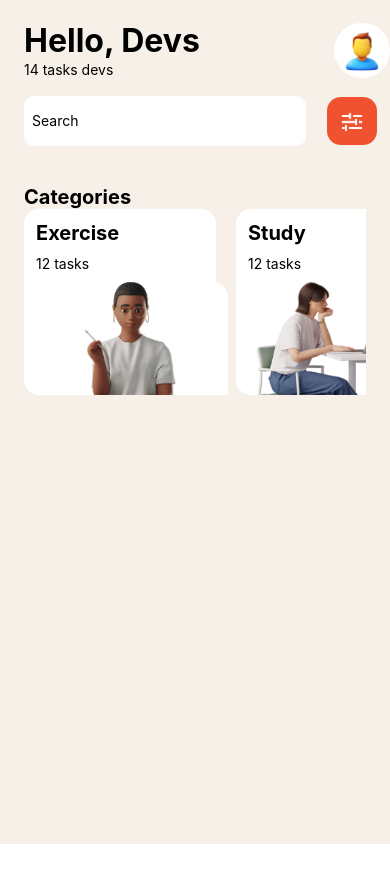
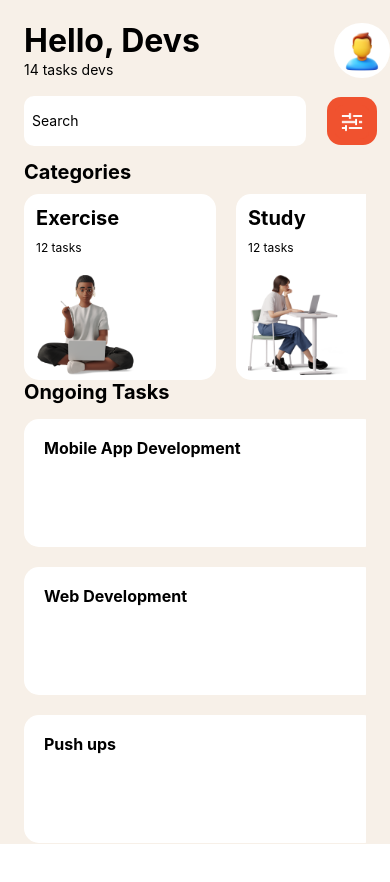
Before and after one commit to Stan1-0/rn-assignment3-11253377, a React Native app: screen / in a window 390 px wide. Shown: the top 882 px of the page. Before the commit the page ends 844 px from the top, so only its background shows below. Built offline with nearby package versions, Linux system fonts and the light colour scheme.

Commit message:
"Added new categories to categoriesData, updated import statement, and modified App component with new FlatList for ongoing tasks and updated styles."

```diff
--- a/App.js
+++ b/App.js
@@ -7,9 +7,8 @@ import {
   Image,
   TouchableOpacity,
   TextInput,
+  FlatList,
 } from "react-native";
-import { FlatList } from "react-native";
-
 
 const categoriesData = [
   {
@@ -21,6 +20,42 @@ const categoriesData = [
   {
     id: 2,
     name: "Study",
+    description: "12 tasks",
+    Image: require("./assets/study.png"),
+  },
+  {
+    id: 3,
+    name: "Code",
+    description: "12 tasks",
+    Image: require("./assets/code.png"),
+  },
+  {
+    id: 4,
+    name: "Cook",
+    description: "12 tasks",
+    Image: require("./assets/study.png"),
+  },
+  {
+    id: 5,
+    name: "Meditation",
+    description: "12 tasks",
+    Image: require("./assets/study.png"),
+  },
+  {
+    id: 6,
+    name: "Sleep",
+    description: "12 tasks",
+    Image: require("./assets/study.png"),
+  },
+  {
+    id: 7,
+    name: "CleanUp",
+    description: "12 tasks",
+    Image: require("./assets/study.png"),
+  },
+  {
+    id: 8,
+    name: "Gaming",
     description: "12 tasks",
     Image: require("./assets/study.png"),
   },
@@ -53,10 +88,12 @@ const App = () => {
           <View style={styles.searchBar}>
             <TextInput style={styles.input} placeholder="Search" />
             <View style={styles.filterIcon}>
+              <TouchableOpacity>
               <Image
                 source={require("./assets/filter.png")}
                 style={styles.filterPicture}
               />
+              </TouchableOpacity>
             </View>
           </View>
 
@@ -70,12 +107,25 @@ const App = () => {
                   <Text style={styles.categoryDescription}>
                     {item.description}
                   </Text>
-                  <Image source={item.Image} style={styles.categoryItem} />
+                  <Image source={item.Image} style={styles.categoryImage} />
                 </View>
               )}
               keyExtractor={(item) => item.id}
               horizontal
-              showsHorizontalScrollIndicator = {false}
+              showsHorizontalScrollIndicator={false}
+            />
+          </View>
+
+          <View style={styles.tasks}>
+            <Text style={styles.taskTitle}>Ongoing Tasks</Text>
+            <FlatList
+              data={ongoingTask}
+              renderItem={({ item }) => (
+                <View style={styles.taskItem}>
+                  <Text style={styles.taskName}>{item.name}</Text>
+                </View>
+              )}
+              alwaysBounceVertical={true}
             />
           </View>
         </View>
@@ -147,12 +197,13 @@ const styles = StyleSheet.create({
     borderRadius: 14,
   },
   categories: {
-    marginTop: 20,
+    marginTop: -5,
   },
   categoriesTitle: {
     fontSize: 20,
     lineHeight: 24,
     fontWeight: "700",
+    marginBottom: 10,
   },
   categoryItem: {
     backgroundColor: "white",
@@ -161,38 +212,46 @@ const styles = StyleSheet.create({
     borderRadius: 15,
     gap: 10,
     height: 186,
-    width:192
+    width: 192,
   },
   categoryImage: {
-    width: 151,
-    height: 132,
-    left: 20,
-    top: 41,
-    top: 298,
+    width: 100,
+    height: 100,
+    marginTop: 10,
   },
   categoryName: {
     fontSize: 20,
     fontWeight: "bold",
   },
-  tasks: {
-    marginTop: 20,
+  categoryDescription: {
+    fontSize: 12,
+  },
+  task: {
+    marginTop: -5,
   },
   taskTitle: {
-    fontSize: 24,
+    fontSize: 20,
+    lineHeight: 24,
     fontWeight: "bold",
+    marginBottom: 15,
   },
   taskItem: {
     backgroundColor: "white",
-    border: "1px solid #E8D1BA",
-    marginRight: 20,
+    border: 1,
+    borderColor: "#E8D1BA",
     padding: 20,
-    borderRadius: 9999,
-    width: "100%",
+    borderRadius: 15,
+    width: 354,
+    height: 128,
     marginBottom: 20,
   },
   taskName: {
-    fontSize: 20,
-    fontWeight: "500",
+    fontSize: 16,
+    lineHeight: 19.2,
+    fontWeight: "700",
+    width: 200,
+    height: 19,
+    textAlign: "auto",
   },
 });
 
```
Also changed, not shown: assets/code.png (added).
